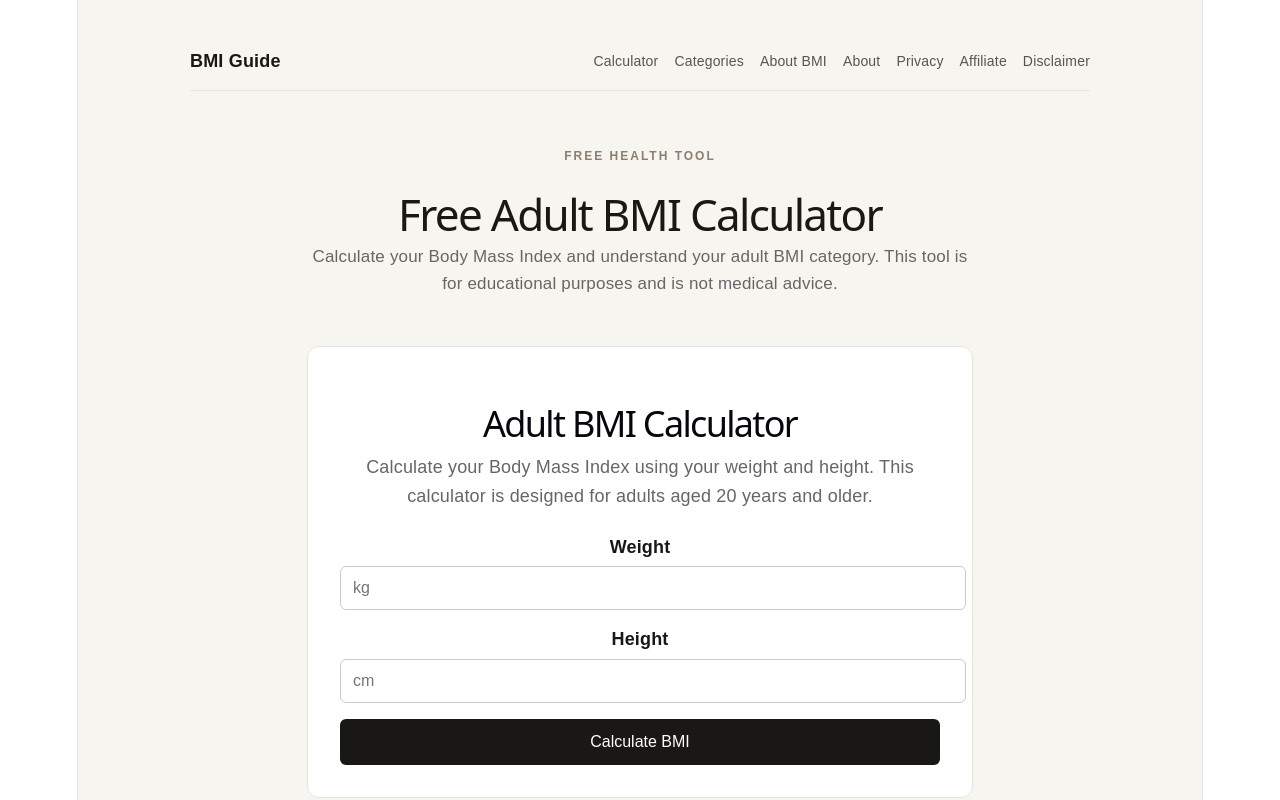
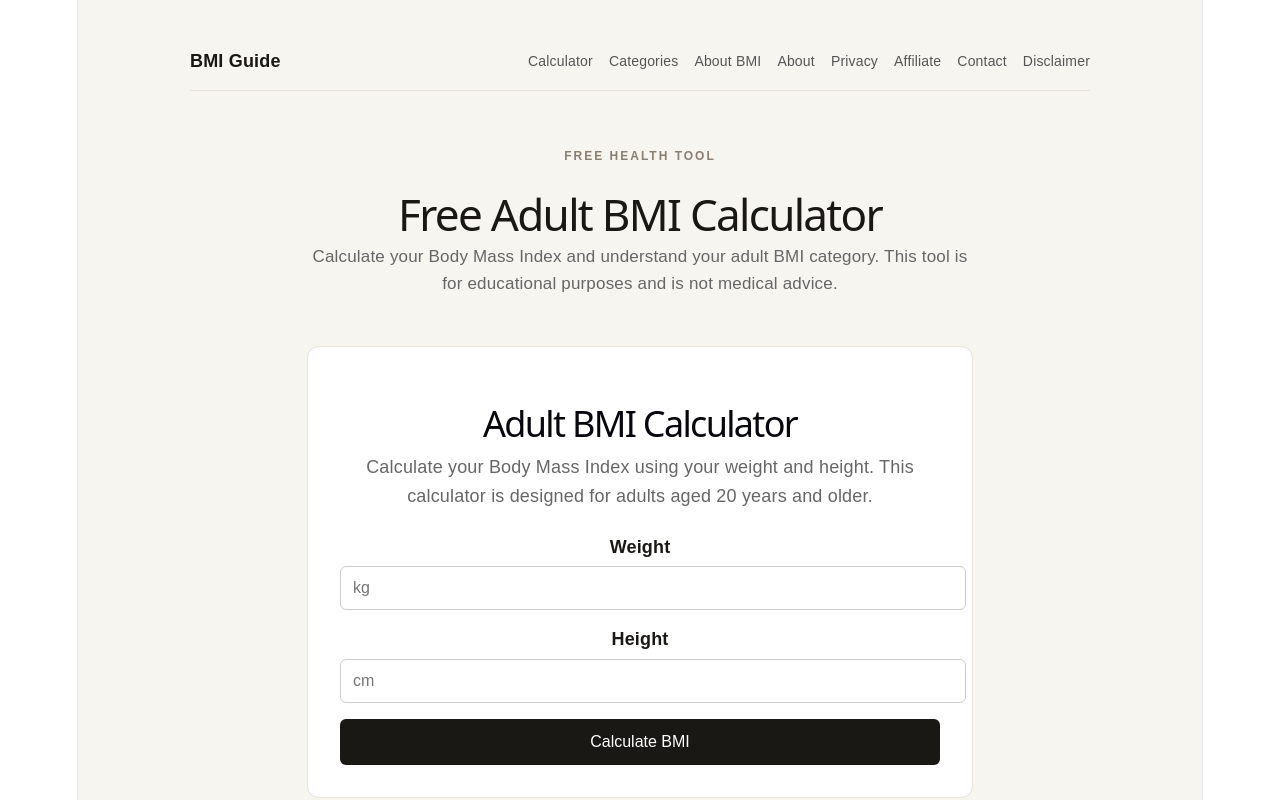
Before and after one commit to ykur7937-cyber/bmi-guide, a React (Vite) app: page / in a window 1280 px wide. Shown: the top 800 px of the page. Built offline with nearby package versions, Linux system fonts and the light colour scheme.

Commit message:
Add contact section

```diff
--- a/src/App.jsx
+++ b/src/App.jsx
@@ -36,6 +36,7 @@ export default function App() {
           <a style={styles.navLink} href="#about">About</a>
           <a style={styles.navLink} href="#privacy">Privacy</a>
           <a style={styles.navLink} href="#affiliate">Affiliate</a>
+          <a style={styles.navLink} href="#contact">Contact</a>
           <a style={styles.navLink} href="#disclaimer">Disclaimer</a>
         </div>
       </div>
@@ -192,6 +193,18 @@ export default function App() {
           on this website. Any product or service mentioned should be considered
           carefully, and visitors should make their own decisions based on their
           personal needs and circumstances.
+        </p>
+      </div>
+
+        <div id="contact" style={styles.infoCard}>
+         <h2>Contact</h2>
+         <p style={styles.text}>
+          If you have questions, feedback, or notice an error on this website,
+          you can contact the site owner by email.
+         </p>
+
+        <p style={styles.text}>
+          Email: <a href="mailto:ykur7937@googlemail.com">ykur7937@googlemail.com</a>
         </p>
       </div>
 
```
